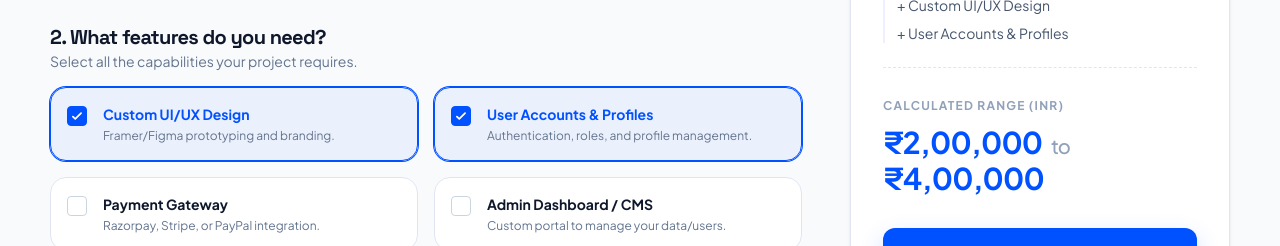
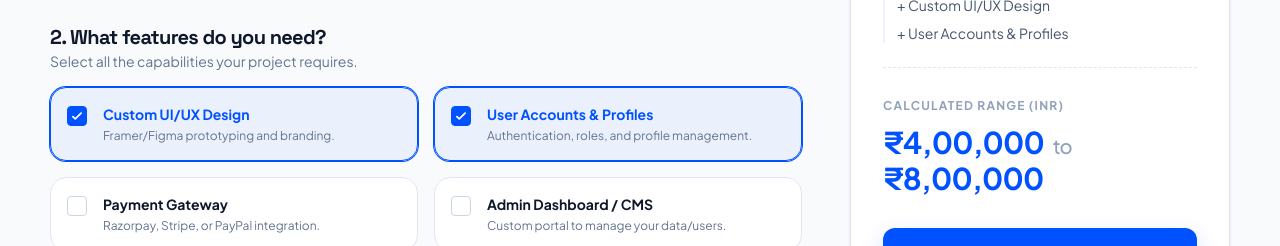
Before and after one commit to Hetsoni28/HN, a Next.js app: page /estimate in a window 1280 px wide. Shown: the part 1020-1266 px from the top of the page. Built offline with nearby package versions, Linux system fonts and the light colour scheme; no server answers.

Commit message:
feat: heavily increase base and feature prices to target premium clientele

```diff
--- a/components/organisms/cost-estimator.tsx
+++ b/components/organisms/cost-estimator.tsx
@@ -11,20 +11,20 @@ import { WhatsAppButton } from '@/components/atoms/whatsapp-button';
 // Currently calibrated for professional agency rates in INR.
 
 const PROJECT_BASES = [
-  { id: 'website', name: 'Website / Landing Page', min: 40000, max: 80000, desc: 'High-converting static or CMS-backed site.' },
-  { id: 'webapp', name: 'Web Application / SaaS', min: 150000, max: 300000, desc: 'Complex logic, databases, and custom workflows.' },
-  { id: 'mobile', name: 'Mobile App (iOS & Android)', min: 200000, max: 400000, desc: 'React Native / Flutter cross-platform app.' },
-  { id: 'ecommerce', name: 'E-Commerce Store', min: 100000, max: 200000, desc: 'Full shopping cart, inventory, and checkout.' },
+  { id: 'website', name: 'Website / Landing Page', min: 80000, max: 150000, desc: 'High-converting static or CMS-backed site.' },
+  { id: 'webapp', name: 'Web Application / SaaS', min: 300000, max: 600000, desc: 'Complex logic, databases, and custom workflows.' },
+  { id: 'mobile', name: 'Mobile App (iOS & Android)', min: 400000, max: 800000, desc: 'React Native / Flutter cross-platform app.' },
+  { id: 'ecommerce', name: 'E-Commerce Store', min: 200000, max: 400000, desc: 'Full shopping cart, inventory, and checkout.' },
 ];
 
 const FEATURES = [
-  { id: 'design', name: 'Custom UI/UX Design', min: 30000, max: 60000, desc: 'Framer/Figma prototyping and branding.' },
-  { id: 'auth', name: 'User Accounts & Profiles', min: 20000, max: 40000, desc: 'Authentication, roles, and profile management.' },
-  { id: 'payments', name: 'Payment Gateway', min: 15000, max: 25000, desc: 'Razorpay, Stripe, or PayPal integration.' },
-  { id: 'admin', name: 'Admin Dashboard / CMS', min: 30000, max: 50000, desc: 'Custom portal to manage your data/users.' },
-  { id: 'ai', name: 'AI Integration', min: 50000, max: 100000, desc: 'OpenAI, Claude, or custom GenAI features.' },
-  { id: 'api', name: '3rd-Party APIs', min: 20000, max: 40000, desc: 'Connecting external services (CRM, ERP, etc).' },
-  { id: 'seo', name: 'Advanced SEO & Analytics', min: 10000, max: 20000, desc: 'Technical SEO, schema, and tracking setup.' },
+  { id: 'design', name: 'Custom UI/UX Design', min: 60000, max: 120000, desc: 'Framer/Figma prototyping and branding.' },
+  { id: 'auth', name: 'User Accounts & Profiles', min: 40000, max: 80000, desc: 'Authentication, roles, and profile management.' },
+  { id: 'payments', name: 'Payment Gateway', min: 30000, max: 50000, desc: 'Razorpay, Stripe, or PayPal integration.' },
+  { id: 'admin', name: 'Admin Dashboard / CMS', min: 60000, max: 100000, desc: 'Custom portal to manage your data/users.' },
+  { id: 'ai', name: 'AI Integration', min: 100000, max: 200000, desc: 'OpenAI, Claude, or custom GenAI features.' },
+  { id: 'api', name: '3rd-Party APIs', min: 40000, max: 80000, desc: 'Connecting external services (CRM, ERP, etc).' },
+  { id: 'seo', name: 'Advanced SEO & Analytics', min: 20000, max: 40000, desc: 'Technical SEO, schema, and tracking setup.' },
 ];
 
 const TIMELINES = [
@@ -89,8 +89,8 @@ I'd like to discuss the next steps!`;
 
   // Budget Validation Logic
   const numericTarget = parseInt(targetBudget || '0', 10);
-  const isUnderAbsoluteMinimum = numericTarget > 0 && numericTarget < 40000;
-  const isUnderEstimatedMinimum = numericTarget > 0 && numericTarget >= 40000 && numericTarget < totals.min;
+  const isUnderAbsoluteMinimum = numericTarget > 0 && numericTarget < 80000;
+  const isUnderEstimatedMinimum = numericTarget > 0 && numericTarget >= 80000 && numericTarget < totals.min;
   const isBudgetAligned = numericTarget >= totals.min;
 
   return (
@@ -270,7 +270,7 @@ I'd like to discuss the next steps!`;
           <div className="mb-8">
             {isUnderAbsoluteMinimum && (
               <div className="rounded-lg bg-red-50 p-3 text-xs font-medium leading-5 text-red-600 border border-red-100">
-                🔴 <strong>Notice:</strong> HN Studio&apos;s minimum engagement starts at ₹40,000 for standard websites. We may not be able to accommodate this budget.
+                🔴 <strong>Notice:</strong> HN Studio&apos;s minimum engagement starts at ₹80,000 for standard websites. We may not be able to accommodate this budget.
               </div>
             )}
             {isUnderEstimatedMinimum && (
```
